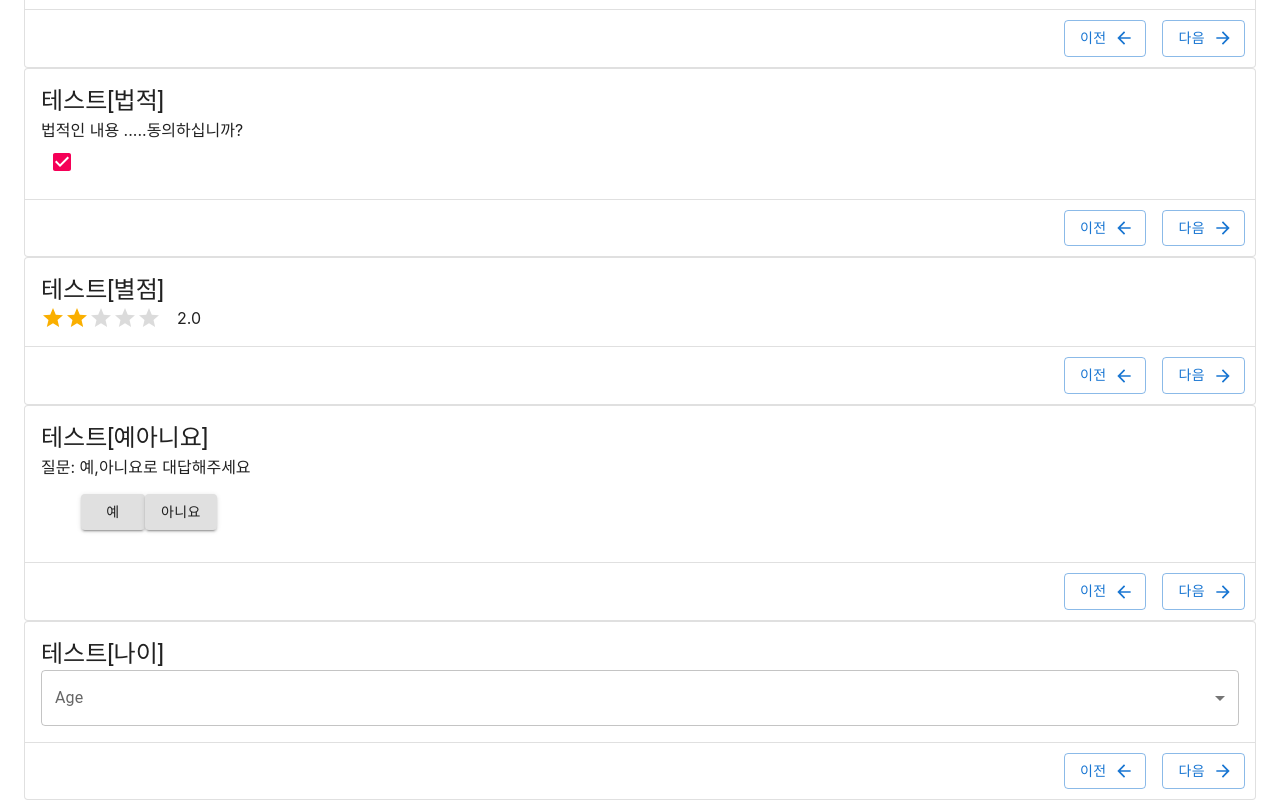
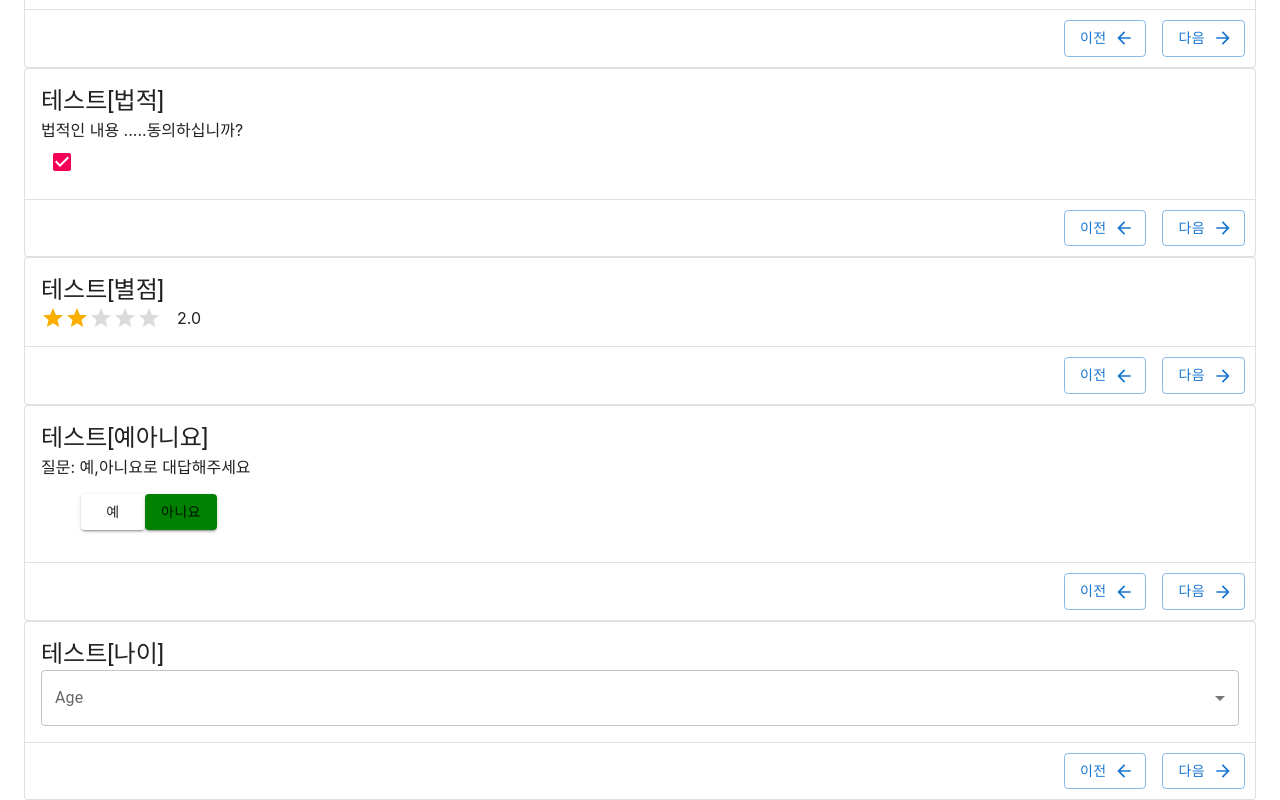
Before and after one commit to forwarder1121/survey_tool, a React (Create React App) app: page / in a window 1280 px wide. Both pictures are taken after a click on the button "아니요". Shown: the part 693-1493 px from the top of the page. Built offline with nearby package versions, Linux system fonts and the light colour scheme.

Commit message:
YesNoType에서의 버튼 클릭시 이벤트 처리

```diff
--- a/src/components/layouts/contents/questions/YesNoType.js
+++ b/src/components/layouts/contents/questions/YesNoType.js
@@ -1,17 +1,54 @@
-import React, { Component } from "react";
+import React, { useState } from "react";
 import Button from "@material-ui/core/Button";
-class YesNoType extends Component {
-  render() {
+
+const YesNoType = () => {
+  const [isYesClicked, setIsYesClicked] = useState("false");
+  const [isClicked, setIsClicked] = useState("false");
+  const _yesButtonClick = () => {
+    setIsYesClicked(true);
+    setIsClicked(true);
+  };
+  const _noButtonClick = () => {
+    setIsYesClicked(false);
+    setIsClicked(true);
+  };
+  if (isClicked === "false") {
     return (
       <div>
         질문: 예,아니요로 대답해주세요
         <ul>
-          <Button variant="contained">예</Button>
-          <Button variant="contained">아니요</Button>
+          <Button variant="contained" onClick={_yesButtonClick}>
+            예
+          </Button>
+          <Button variant="contained" onClick={_noButtonClick}>
+            아니요
+          </Button>
+        </ul>
+      </div>
+    );
+  } else {
+    return (
+      <div>
+        질문: 예,아니요로 대답해주세요
+        <ul>
+          <Button
+            variant="contained"
+            onClick={_yesButtonClick}
+            style={{ background: isYesClicked ? "green" : "none" }}
+          >
+            예
+          </Button>
+          <Button
+            variant="contained"
+            onClick={_noButtonClick}
+            style={{ background: isYesClicked ? "none" : "green" }}
+          >
+            아니요
+          </Button>
         </ul>
       </div>
     );
   }
-}
+};
 
 export default YesNoType;
```
